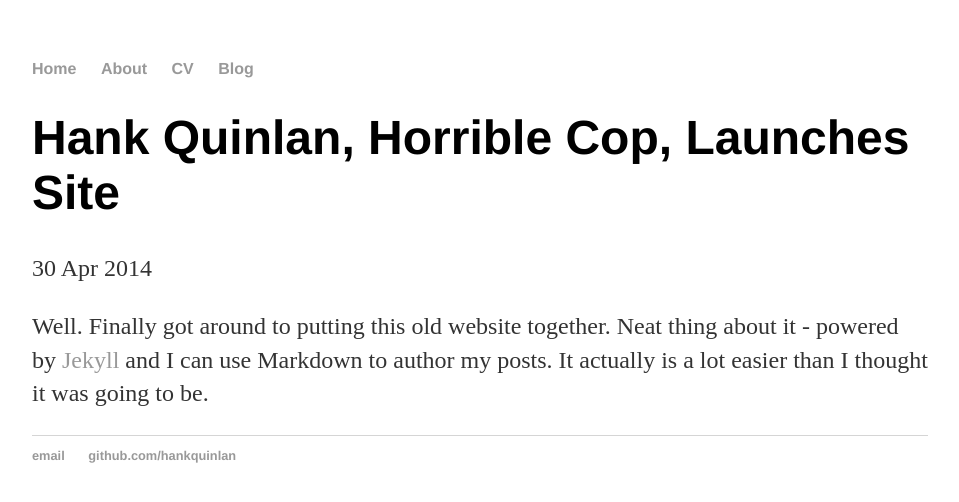
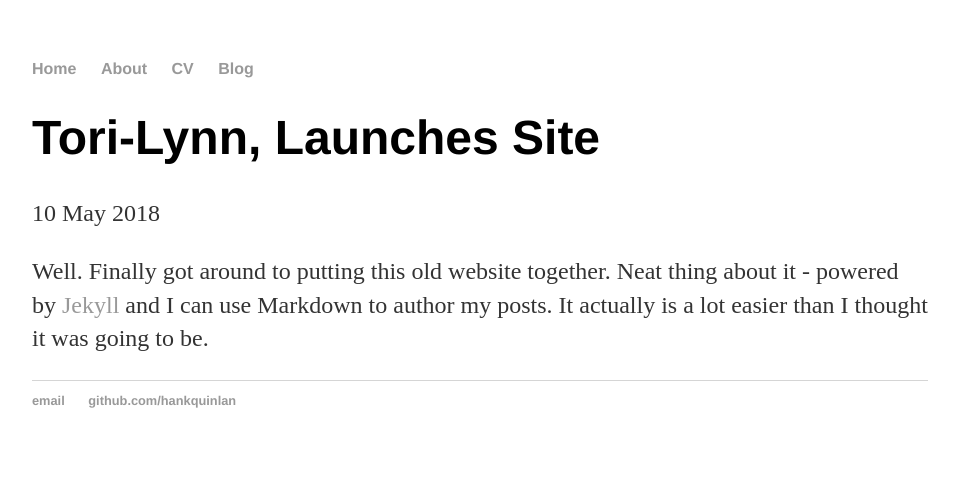
Before and after one commit to WilliamsandBrandanLab/WilliamsandBrandanLab.github.io, a Jekyll site: the page built from _posts/2018-05-10-First-Post-site-launched.md, in a window 1280 px wide. Shown: the top 502 px of the page, without its empty margins (160-1119 px from the left). Built offline with Jekyll 4.4.1, drawn with Linux system fonts in a browser that asks for light colours.

Commit message:
Update 2018-05-10-First-Post-site-launched.md

```diff
--- a/_posts/2018-05-10-First-Post-site-launched.md
+++ b/_posts/2018-05-10-First-Post-site-launched.md
@@ -1,7 +1,7 @@
 ---
 layout: post
-title: "Hank Quinlan, Horrible Cop, Launches Site"
-date: 2014-04-30
+title: "Tori-Lynn, Launches Site"
+date: 2018-05-10
 ---
 
 Well. Finally got around to putting this old website together. Neat thing about
```
